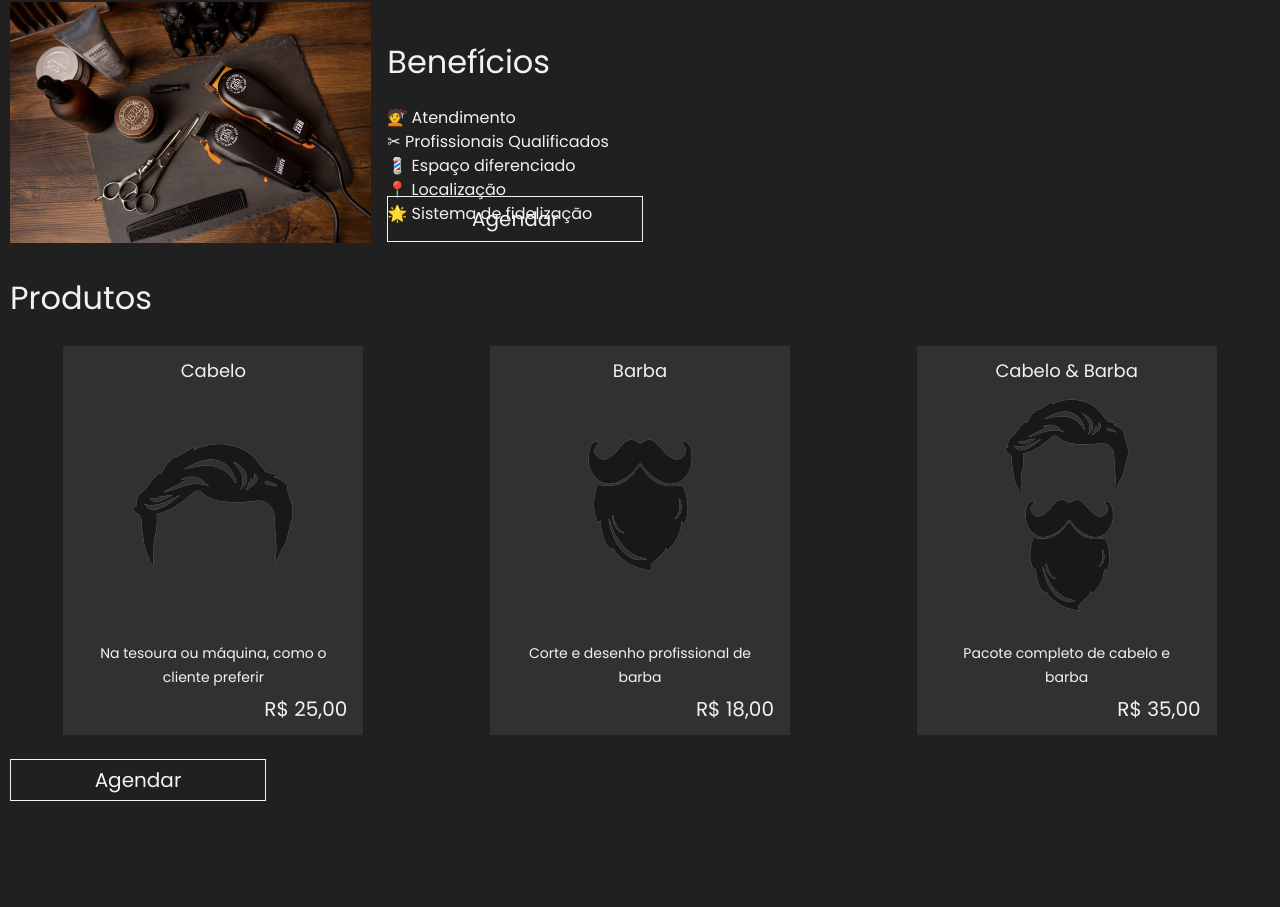
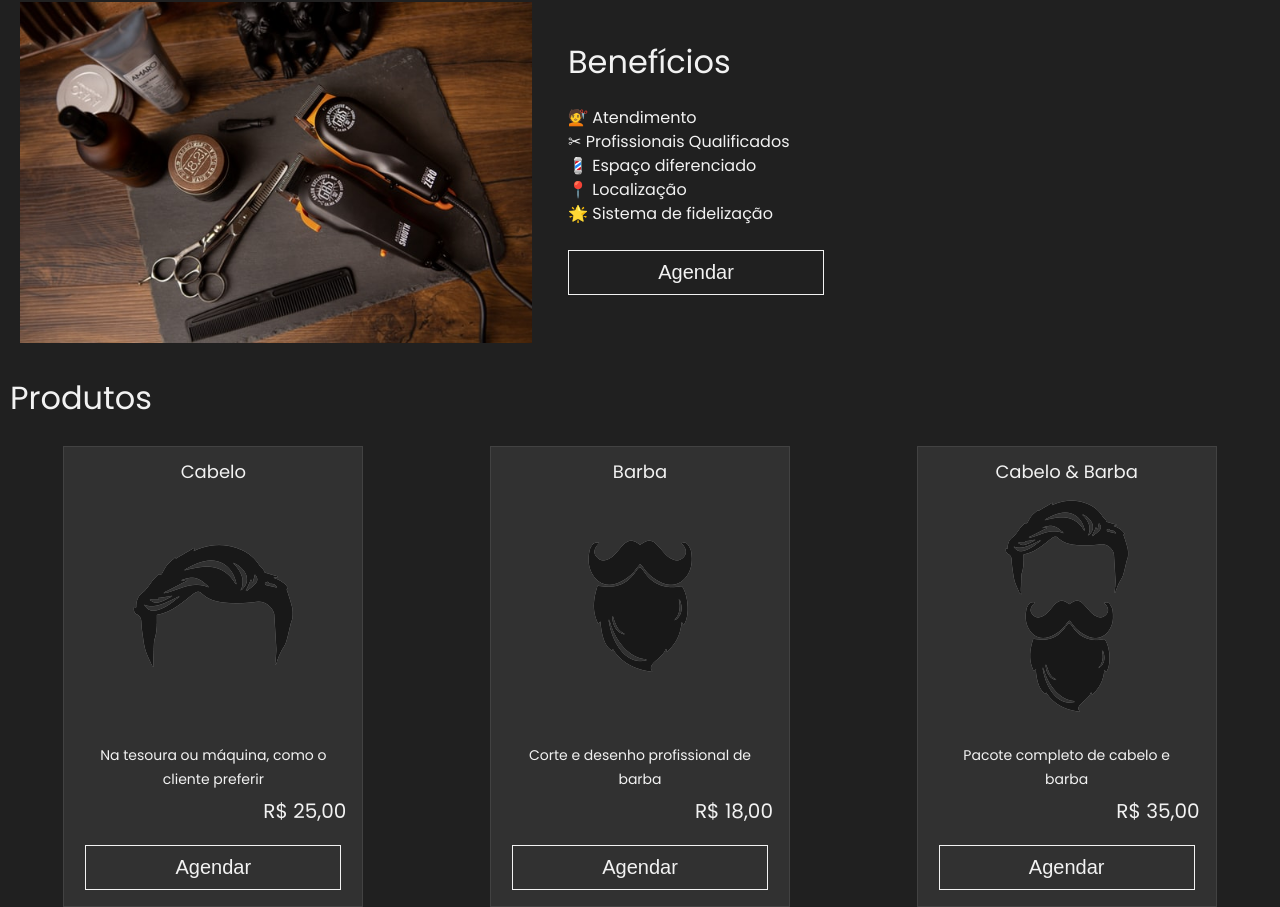
Before and after one commit to fernandoprestes/landing-page-barbearia, a React (Vite) app: page / in a window 1280 px wide. Shown: the part 982-1889 px from the top of the page. Before the commit the page ends 1783 px from the top, so only its background shows below. Built offline with nearby package versions, Linux system fonts and the light colour scheme.

Commit message:
refactor button card about

```diff
--- a/src/components/Button/index.tsx
+++ b/src/components/Button/index.tsx
@@ -2,10 +2,15 @@ import style from './style.module.scss'
 
 interface ButtonProps {
   children: string
+  type?: 'button' | 'submit' | 'reset' | undefined
 }
 
-const Button = ({ children }: ButtonProps) => {
-  return <a className={style.button} href="#">{children}</a>
+const Button = ({ type, children }: ButtonProps) => {
+  return (
+    <button className={style.button} type={type}>
+      {children}
+    </button>
+  )
 }
 
 export default Button
--- a/src/components/Button/style.module.scss
+++ b/src/components/Button/style.module.scss
@@ -6,8 +6,11 @@
   text-align: center;
   cursor: pointer;
   color: #f2f2f2;
+  background: transparent;
   border: 1px solid #f2f2f2;
   margin-top: 2.4rem;
+  transition: background ease-in-out 300ms;
+
   &:hover {
     color: #202020;
     background: #f2f2f2;
--- a/src/components/Card/index.tsx
+++ b/src/components/Card/index.tsx
@@ -1,3 +1,4 @@
+import Button from '../Button'
 import style from './styles.module.scss'
 
 interface CardProps {
@@ -14,6 +15,7 @@ export const Card = ({ title, img, content, price }: CardProps) => {
       <img src={img} alt="" />
       <p className={style.card__content}>{content}</p>
       <p className={style.card__price}>{price}</p>
+      <Button type="button">Agendar</Button>
     </div>
   )
 }
--- a/src/components/Card/styles.module.scss
+++ b/src/components/Card/styles.module.scss
@@ -5,6 +5,7 @@
   transition: background ease-in-out 300ms;
   text-align: center;
   background: #313131;
+  border: 1px solid #424242;
 
   &:hover {
     background: transparent;
--- a/src/pages/Home/About/intex.tsx
+++ b/src/pages/Home/About/intex.tsx
@@ -8,7 +8,6 @@ export const About = () => {
   return (
     <div id="about" className={style.about}>
       <Title>Sobre</Title>
-
       <div className={style.about__content}>
         <div className={style.about__content__description}>
           <div className={style.about__content__description__text}>
@@ -34,7 +33,6 @@ export const About = () => {
             <img src={BarberImg} alt="barber-with-customer" />
           </div>
         </div>
-
         <div className={style.about__content__benefits}>
           <div className={style.about__content__description__image}>
             <img src={BarberProducts} alt="barber products" />
@@ -58,10 +56,9 @@ export const About = () => {
                 <span>&#127775;</span> Sistema de fidelização
               </li>
             </ul>
-            <Button>Agendar</Button>
+            <Button type="button">Agendar</Button>
           </div>
         </div>
-
       </div>
     </div>
   )
--- a/src/pages/Home/About/styles.module.scss
+++ b/src/pages/Home/About/styles.module.scss
@@ -30,10 +30,11 @@
       &__image {
         display: none;
         margin-left: 1rem;
+
         @media (min-width: 800px) {
           display: block;
-          margin: 0 auto;
           width: 512px;
+
           img {
             width: 100%;
           }
@@ -46,9 +47,11 @@
       display: flex;
 
       &__list {
-        width: 100%;
+
         @media (min-width: 800px) {
           padding: 1.6rem;
+          margin-left: 2rem;
+          width: min(50vw, 640px);
           & a {
             position: absolute;
             bottom: 8px;
--- a/src/pages/Home/Products/index.tsx
+++ b/src/pages/Home/Products/index.tsx
@@ -32,7 +32,6 @@ export const Products = () => {
           price="R$ 35,00"
         />
       </div>
-      <Button>Agendar</Button>
     </div>
   )
 }
```
